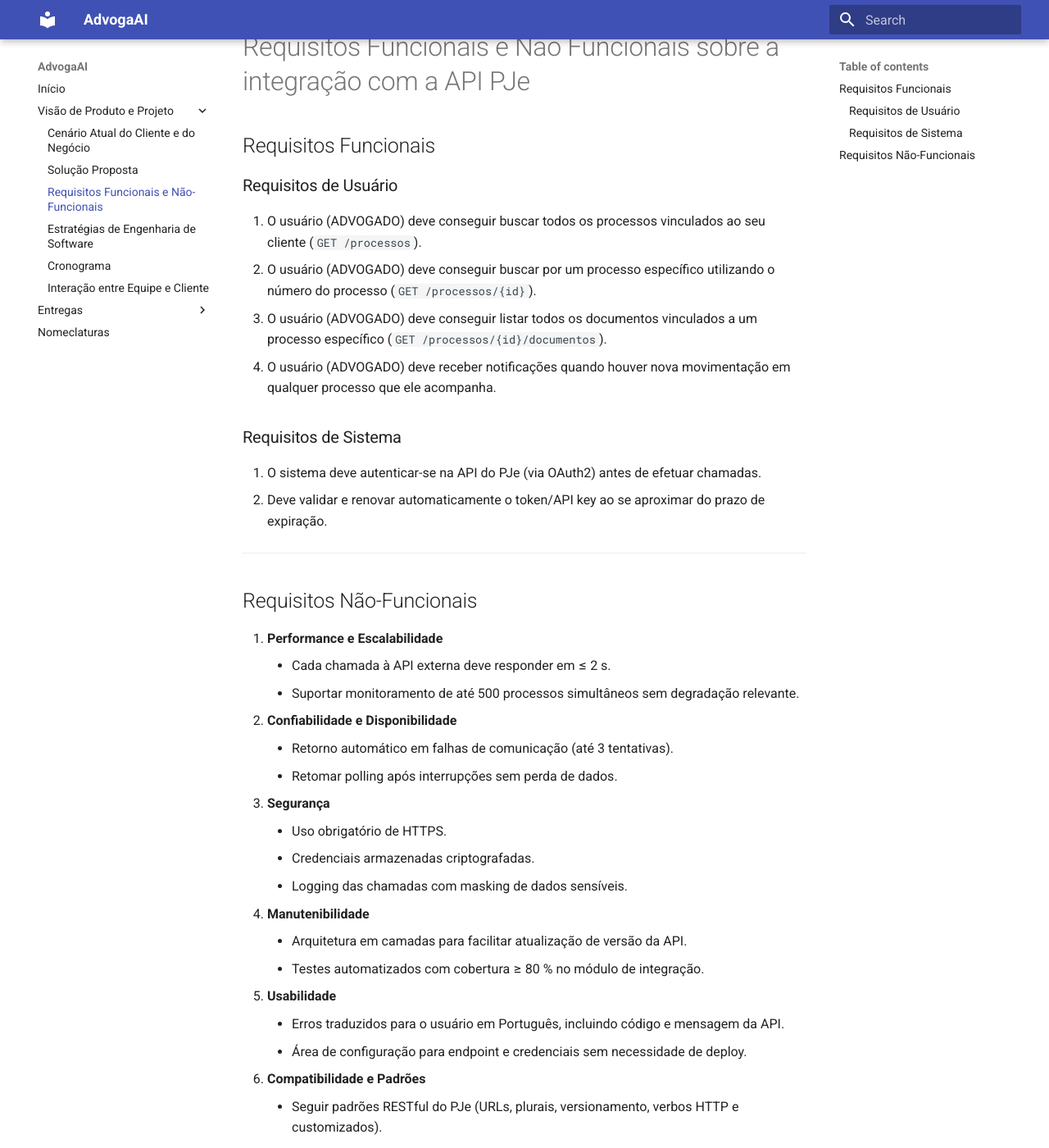
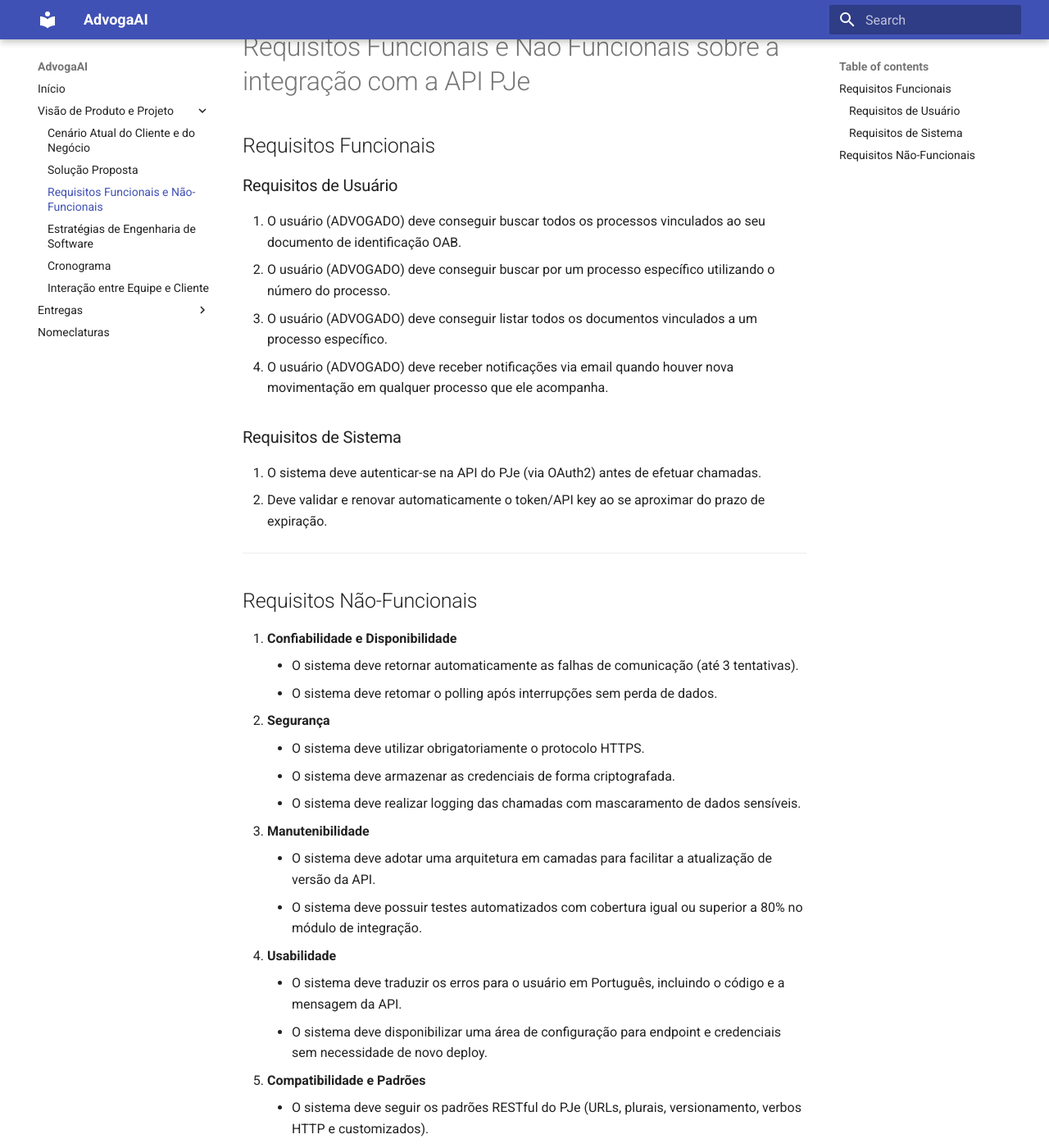
Before and after one commit to mdsreq-fga-unb/2025.1-T01-AdvogaAI, an MkDocs documentation site: the page built from docs/requisitos.md, in a window 1280 px wide and 1400 px high, scrolled down 287 px. Shown: the whole window at 82% size. Built offline with MkDocs 1.6.1 and Material for MkDocs 9.7.7, drawn with Linux system fonts in a browser that asks for light colours; some of the changed text lies outside the part shown.

Commit message:
docs: atendendo as orientações da revisadora

```diff
--- a/docs/requisitos.md
+++ b/docs/requisitos.md
@@ -9,10 +9,10 @@
 
 ### Requisitos de Usuário
 
-1. O usuário (ADVOGADO) deve conseguir buscar todos os processos vinculados ao seu cliente           (`GET /processos`).
-2. O usuário (ADVOGADO) deve conseguir buscar por um processo específico utilizando o número do processo (`GET /processos/{id}`).
-3. O usuário (ADVOGADO) deve conseguir listar todos os documentos vinculados a um processo específico (`GET /processos/{id}/documentos`).
-4. O usuário (ADVOGADO) deve receber notificações quando houver nova movimentação em qualquer processo que ele acompanha.
+1. O usuário (ADVOGADO) deve conseguir buscar todos os processos vinculados ao seu documento de identificação OAB.
+2. O usuário (ADVOGADO) deve conseguir buscar por um processo específico utilizando o número do processo.
+3. O usuário (ADVOGADO) deve conseguir listar todos os documentos vinculados a um processo específico.
+4. O usuário (ADVOGADO) deve receber notificações via email quando houver nova movimentação em qualquer processo que ele acompanha.
 
 ### Requisitos de Sistema
 
@@ -23,22 +23,19 @@
 
 ## Requisitos Não-Funcionais
 
-1. **Performance e Escalabilidade**
-    - Cada chamada à API externa deve responder em ≤ 2 s.
-    - Suportar monitoramento de até 500 processos simultâneos sem degradação relevante.
-2. **Confiabilidade e Disponibilidade**
-    - Retorno automático em falhas de comunicação (até 3 tentativas).
-    - Retomar polling após interrupções sem perda de dados.
-3. **Segurança**
-    - Uso obrigatório de HTTPS.
-    - Credenciais armazenadas criptografadas.
-    - Logging das chamadas com masking de dados sensíveis.
-4. **Manutenibilidade**
-    - Arquitetura em camadas para facilitar atualização de versão da API.
-    - Testes automatizados com cobertura ≥ 80 % no módulo de integração.
-5. **Usabilidade**
-    - Erros traduzidos para o usuário em Português, incluindo código e mensagem da API.
-    - Área de configuração para endpoint e credenciais sem necessidade de deploy.
-6. **Compatibilidade e Padrões**
-    - Seguir padrões RESTful do PJe (URLs, plurais, versionamento, verbos HTTP e customizados).
-    - Suportar `application/json`.
+1. **Confiabilidade e Disponibilidade**
+    - O sistema deve retornar automaticamente as falhas de comunicação (até 3 tentativas).
+    - O sistema deve retomar o polling após interrupções sem perda de dados.
+2. **Segurança**
+    - O sistema deve utilizar obrigatoriamente o protocolo HTTPS.
+    - O sistema deve armazenar as credenciais de forma criptografada.
+    - O sistema deve realizar logging das chamadas com mascaramento de dados sensíveis.
+3. **Manutenibilidade**
+    - O sistema deve adotar uma arquitetura em camadas para facilitar a atualização de versão da API.
+    - O sistema deve possuir testes automatizados com cobertura igual ou superior a 80% no módulo de integração.
+4. **Usabilidade**
+    - O sistema deve traduzir os erros para o usuário em Português, incluindo o código e a mensagem da API.
+    - O sistema deve disponibilizar uma área de configuração para endpoint e credenciais sem necessidade de novo deploy.
+5. **Compatibilidade e Padrões**
+    - O sistema deve seguir os padrões RESTful do PJe (URLs, plurais, versionamento, verbos HTTP e customizados).
+    - O sistema deve suportar o formato `application/json`.
```
